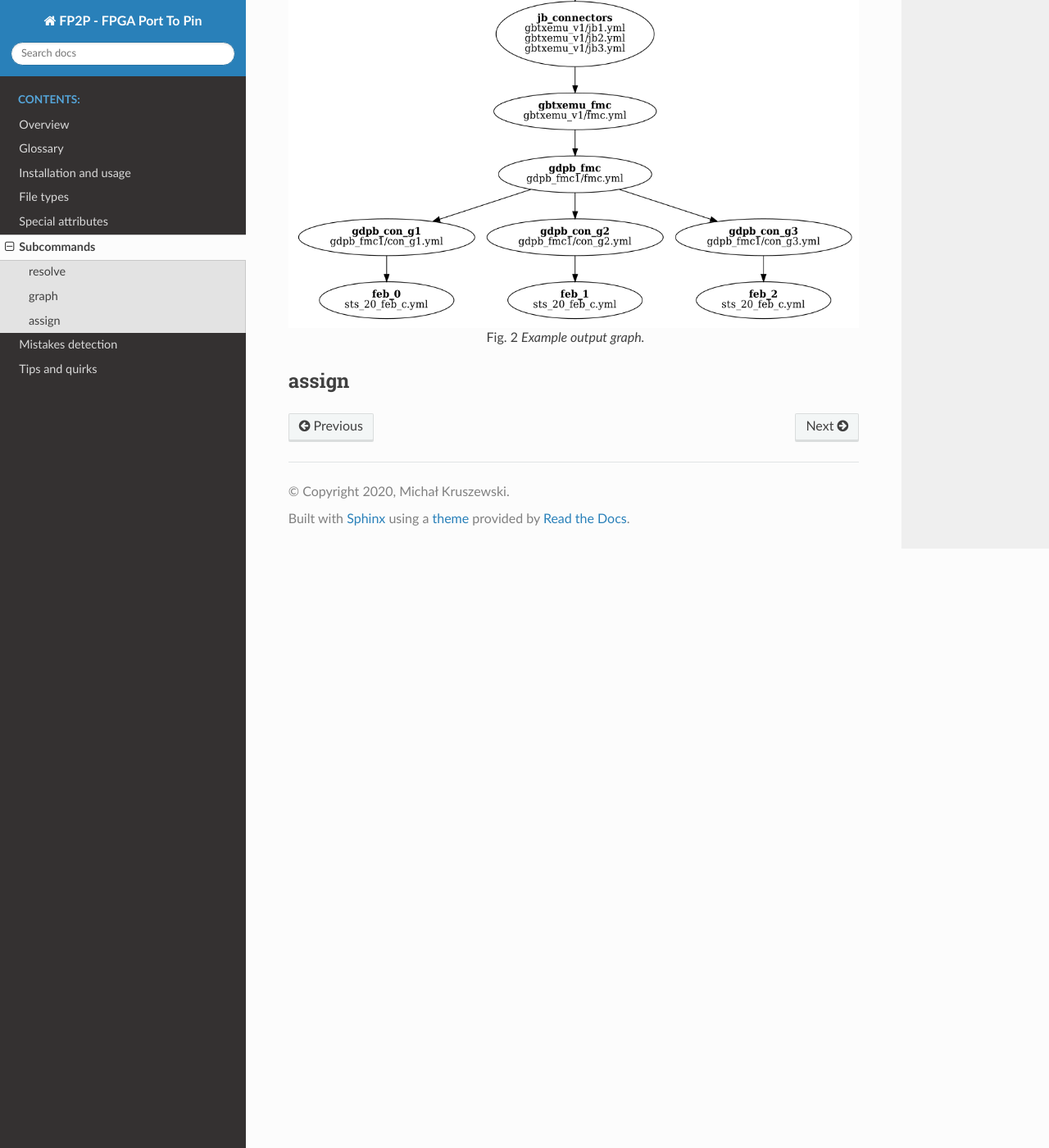
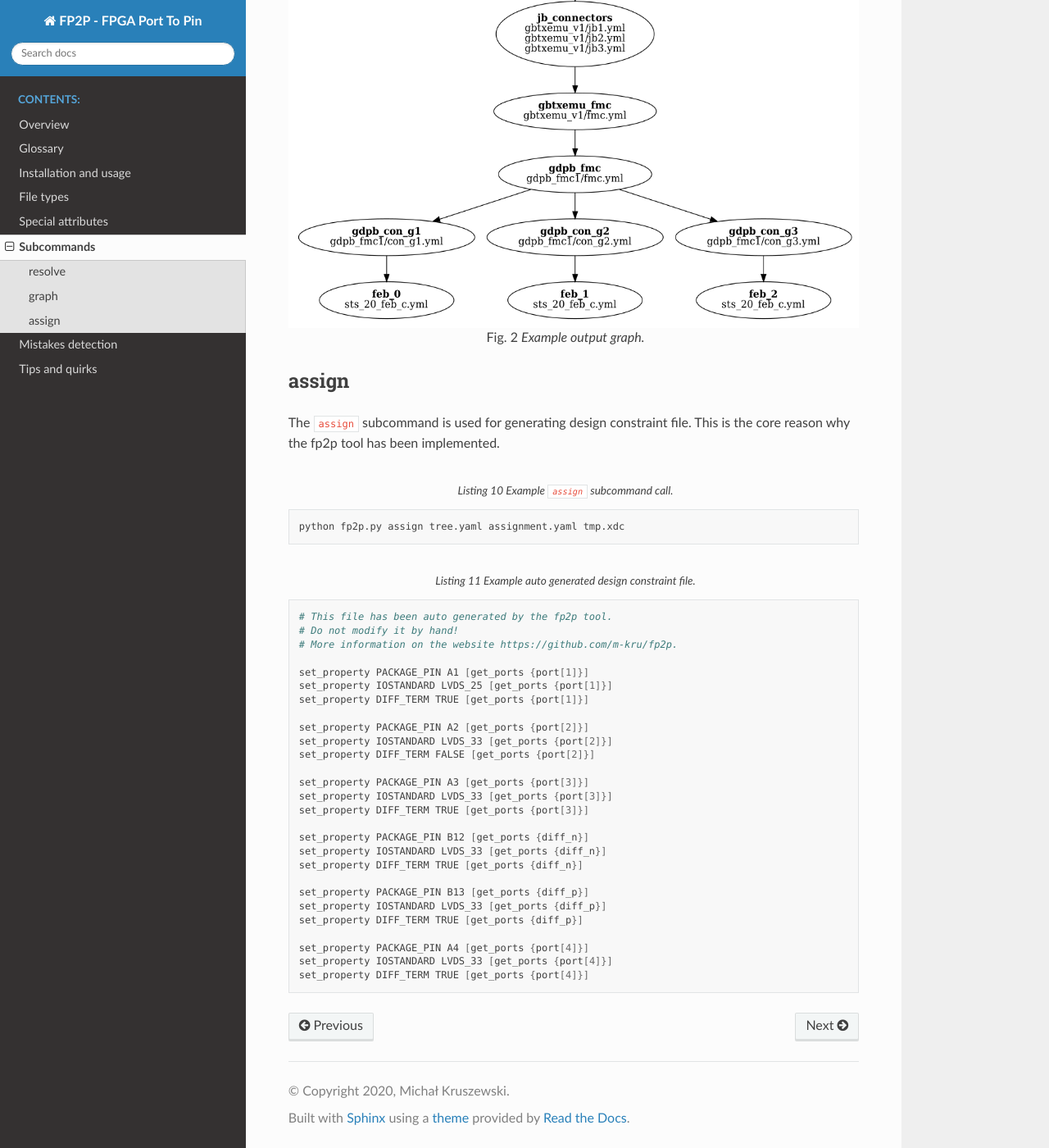
Before and after one commit to m-kru/fp2p, a Sphinx documentation site: the page built from doc/subcommands.rst, in a window 1280 px wide and 1400 px high, scrolled down 1100 px. Shown: the whole window at 82% size. Built offline with Sphinx 7.4.7 and the Read the Docs theme 2.0.0, drawn with Linux system fonts in a browser that asks for light colours.

Commit message:
Update documentation.

```diff
--- a/doc/subcommands.rst
+++ b/doc/subcommands.rst
@@ -52,3 +52,42 @@ Below the node name there is a list of files constituting given node.
 
 assign
 ======
+
+The :code:`assign` subcommand is used for generating design constraint file.
+This is the core reason why the fp2p tool has been implemented.
+
+.. code-block:: sh
+   :caption: Example :code:`assign` subcommand call.
+
+   python fp2p.py assign tree.yaml assignment.yaml tmp.xdc
+
+.. code-block:: sh
+   :caption: Example auto generated design constraint file.
+
+   # This file has been auto generated by the fp2p tool.
+   # Do not modify it by hand!
+   # More information on the website https://github.com/m-kru/fp2p.
+
+   set_property PACKAGE_PIN A1 [get_ports {port[1]}]
+   set_property IOSTANDARD LVDS_25 [get_ports {port[1]}]
+   set_property DIFF_TERM TRUE [get_ports {port[1]}]
+
+   set_property PACKAGE_PIN A2 [get_ports {port[2]}]
+   set_property IOSTANDARD LVDS_33 [get_ports {port[2]}]
+   set_property DIFF_TERM FALSE [get_ports {port[2]}]
+
+   set_property PACKAGE_PIN A3 [get_ports {port[3]}]
+   set_property IOSTANDARD LVDS_33 [get_ports {port[3]}]
+   set_property DIFF_TERM TRUE [get_ports {port[3]}]
+
+   set_property PACKAGE_PIN B12 [get_ports {diff_n}]
+   set_property IOSTANDARD LVDS_33 [get_ports {diff_n}]
+   set_property DIFF_TERM TRUE [get_ports {diff_n}]
+
+   set_property PACKAGE_PIN B13 [get_ports {diff_p}]
+   set_property IOSTANDARD LVDS_33 [get_ports {diff_p}]
+   set_property DIFF_TERM TRUE [get_ports {diff_p}]
+
+   set_property PACKAGE_PIN A4 [get_ports {port[4]}]
+   set_property IOSTANDARD LVDS_33 [get_ports {port[4]}]
+   set_property DIFF_TERM TRUE [get_ports {port[4]}]
```
Also changed, not shown: README.md (+4 -0 lines), doc/overview.rst (+8 -0 lines).
